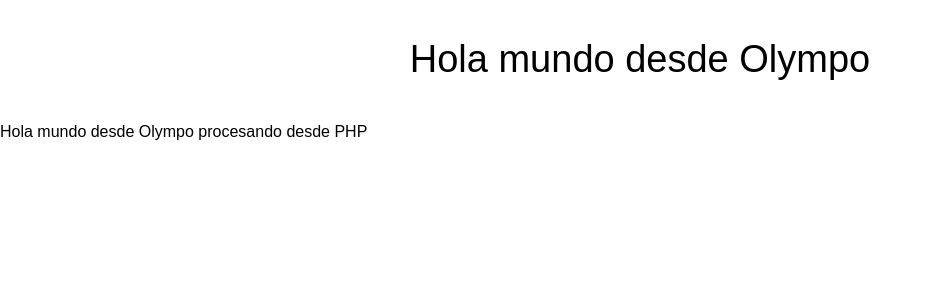
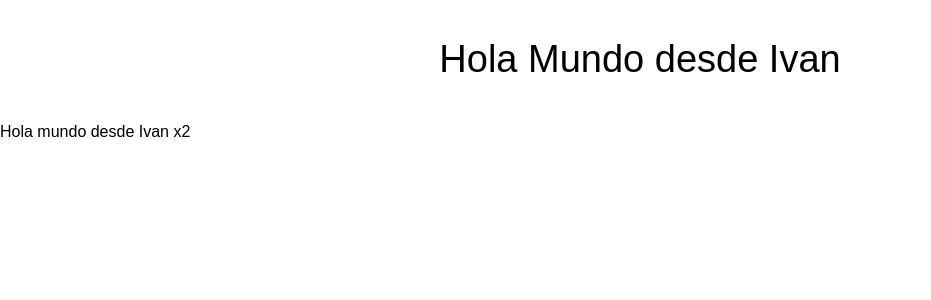
Before and after one commit to OlympoDevelopers/OlympoWeb, a PHP site: page / in a window 1280 px wide. Shown: the top 300 px of the page, without its empty margins (0-931 px from the left). Run offline with PHP 8.4, Linux system fonts and the light colour scheme; some web fonts are replaced.

Commit message:
Hola mundo Prueba 1

```diff
--- a/index.php
+++ b/index.php
@@ -9,7 +9,7 @@
     <link rel="stylesheet" href="build/css/app.css">
 </head>
 <body>
-    <h1>Hola mundo desde Olympo</h1>
-    <?php echo "Hola mundo desde Olympo procesando desde PHP"; ?>
+    <h1>Hola Mundo desde Ivan</h1>
+    <?php echo "Hola mundo desde Ivan x2"; ?>
 </body>
 </html>
```
